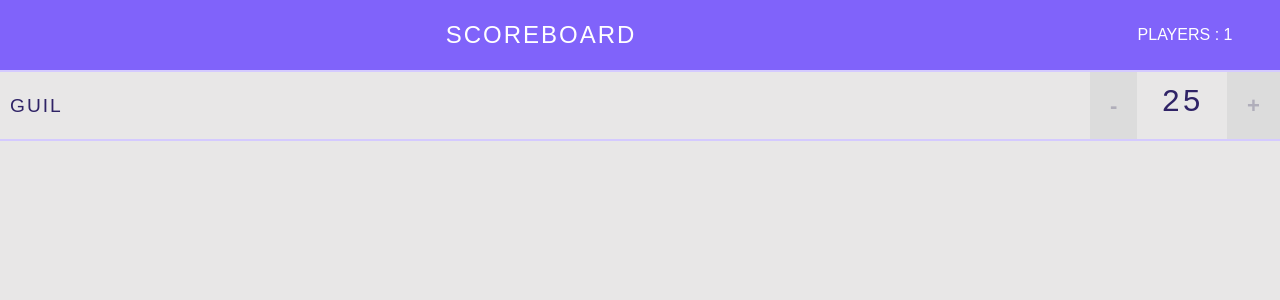
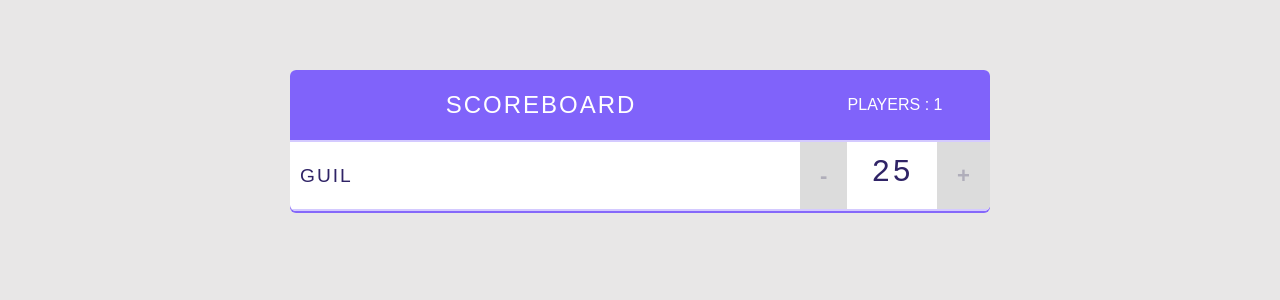
Before and after one commit to aakashsr/scoreboard, a React (Create React App) app: page / in a window 1280 px wide. Shown: the top 300 px of the page. Built offline with nearby package versions, Linux system fonts and the light colour scheme.

Commit message:
passed title and totalplayers as a prop to our Header element and used it inside our Header component

```diff
--- a/src/App.js
+++ b/src/App.js
@@ -2,12 +2,11 @@ import React from "react";
 import "./App.css";
 import Header from "./Header";
 import Player from "./Player";
-import Counter from "./Counter"
 
 function App() {
   return (
-    <div className="App">
-      <Header />
+    <div className="scoreboard">
+      <Header title='Scoreboard' totalplayers={1} />
       <Player />
     </div>
   );
--- a/src/Header.js
+++ b/src/Header.js
@@ -1,10 +1,10 @@
 import React from "react";
 
-const Header = () => {
+const Header = (props) => {
   return (
     <header>
-      <h1>Scoreboard</h1>
-      <span className='stats'>Players : 1</span>
+      <h1>{props.title}</h1>
+      <span className='stats'>Players : {props.totalplayers}</span>
     </header>
   );
 }
```
